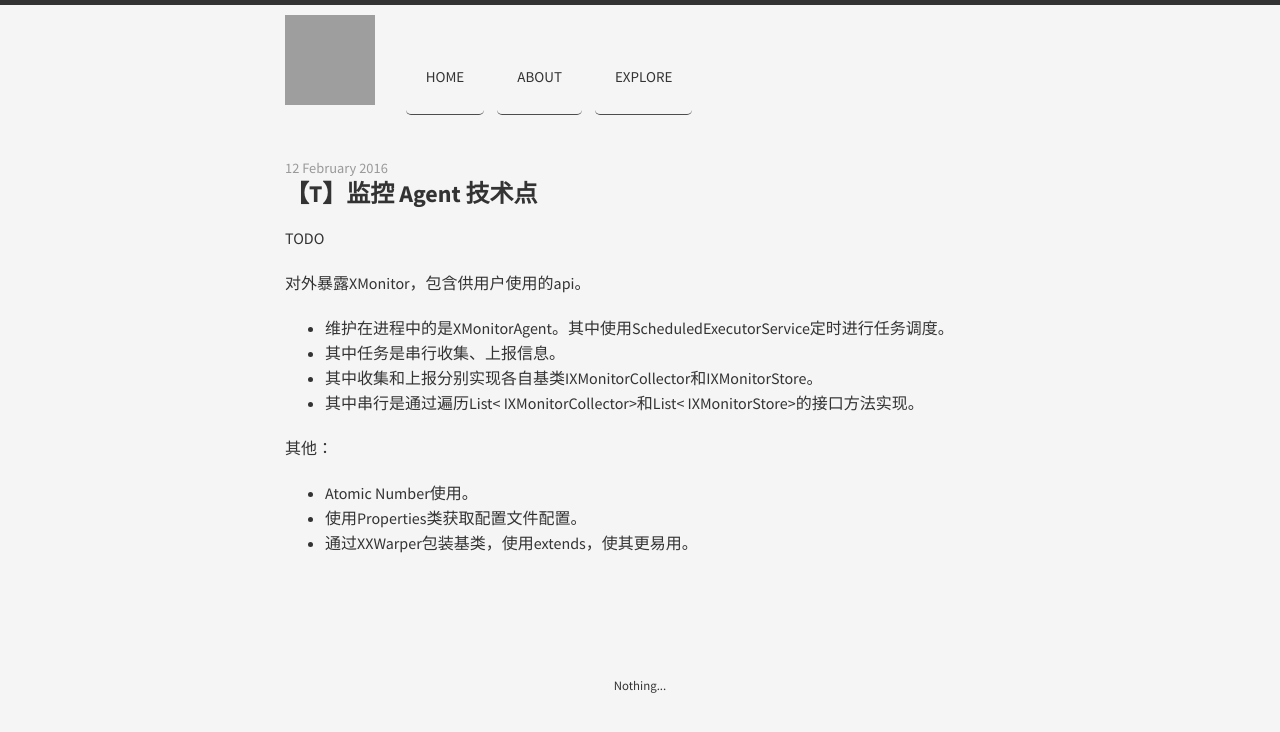
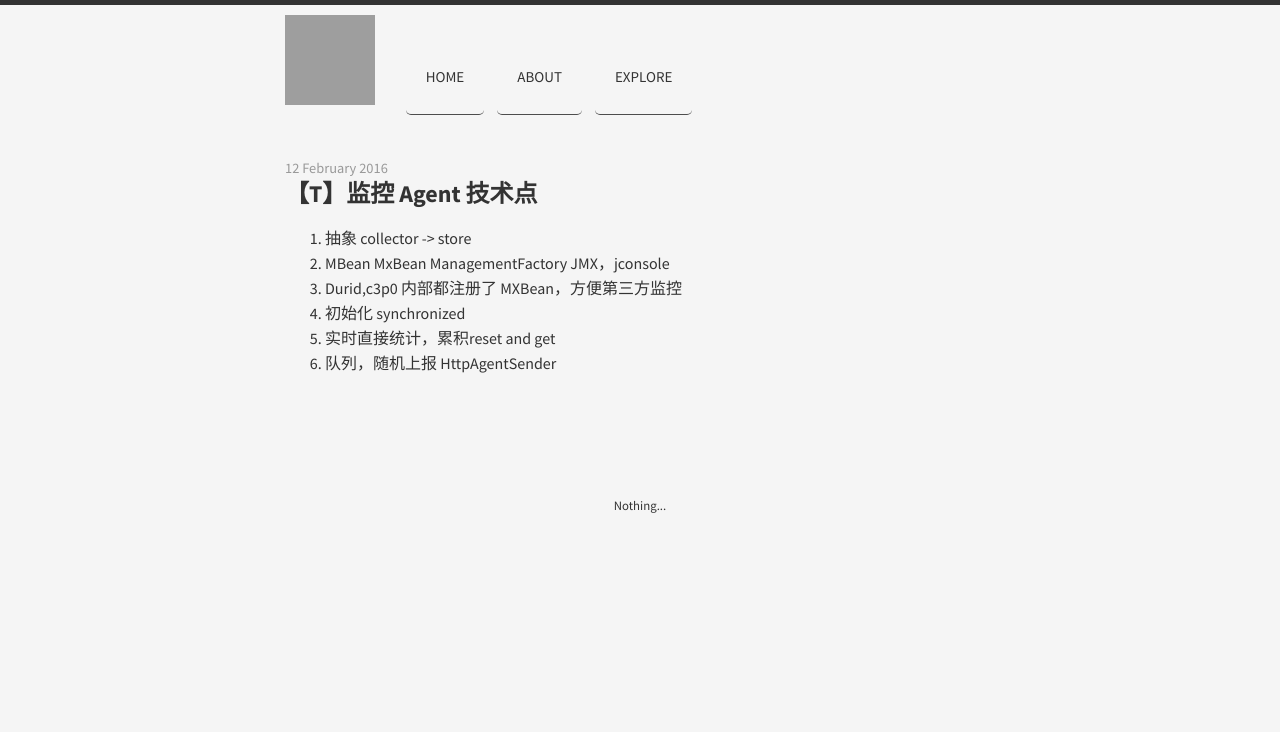
Before and after one commit to younghz/younghz.github.io, a Jekyll site: the page built from _posts/2016-02-12-point-of-monitor-agent.md, in a window 1280 px wide. Shown: the top 732 px of the page. Built offline with Jekyll 4.4.1, drawn with Linux system fonts in a browser that asks for light colours; nearby versions of some CDN libraries; grey boxes are pictures that could not be loaded.

Commit message:
Monitor agent

```diff
--- a/_posts/2016-02-12-point-of-monitor-agent.md
+++ b/_posts/2016-02-12-point-of-monitor-agent.md
@@ -3,18 +3,9 @@ layout: post
 title: "【T】监控 Agent 技术点"
 ---
 
-TODO
-
-对外暴露XMonitor，包含供用户使用的api。
-
-* 维护在进程中的是XMonitorAgent。其中使用ScheduledExecutorService定时进行任务调度。
-* 其中任务是串行收集、上报信息。
-* 其中收集和上报分别实现各自基类IXMonitorCollector和IXMonitorStore。
-* 其中串行是通过遍历List< IXMonitorCollector>和List< IXMonitorStore>的接口方法实现。
-
-
-其他：
-
-* Atomic Number使用。
-* 使用Properties类获取配置文件配置。
-* 通过XXWarper包装基类，使用extends，使其更易用。
+1. 抽象 collector -> store
+2. MBean MxBean ManagementFactory JMX，jconsole
+3. Durid,c3p0 内部都注册了 MXBean，方便第三方监控
+4. 初始化 synchronized
+5. 实时直接统计，累积reset and get
+6. 队列，随机上报 HttpAgentSender
```
